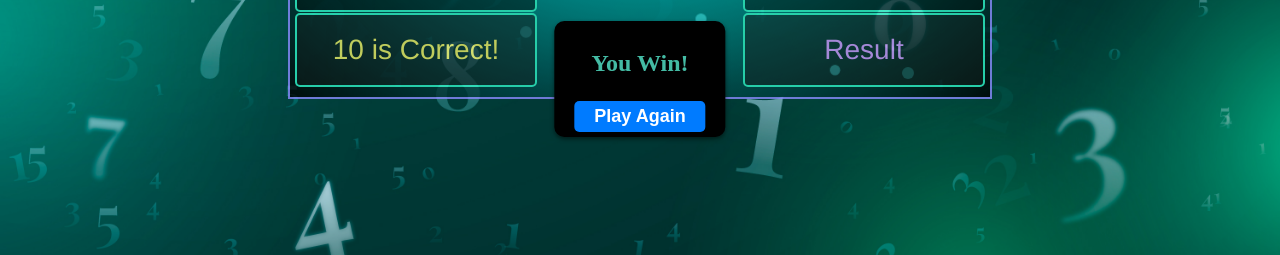
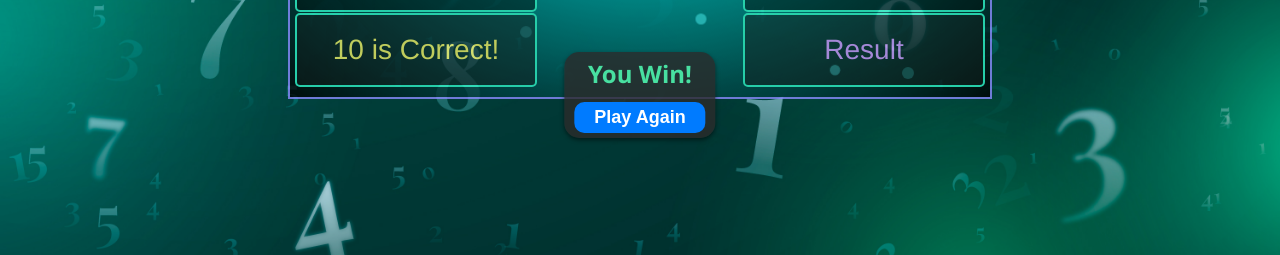
Before and after one commit to sumitst05/MysteryNum, a website: page public/index.html in a window 1280 px wide. Both pictures are taken after a click on the element "10". Shown: the part 561-816 px from the top of the page. Drawn offline with Linux system fonts and the light colour scheme.

Commit message:
[Update] styled reset button

```diff
--- a/public/index.html
+++ b/public/index.html
@@ -1,5 +1,6 @@
 <!DOCTYPE html>
 <html lang="en">
+
 <head>
   <title></title>
   <meta charset="UTF-8" />
@@ -39,10 +40,13 @@
   </div>
 
   <div class="result-prompt">
+    <div class="grid-item">
       <p id="result-message"></p>
       <button id="play-again-button">Play Again</button>
+    </div>
   </div>
 
   <script src="MysteryNum.js"></script>
 </body>
+
 </html>
--- a/public/style.css
+++ b/public/style.css
@@ -211,41 +211,52 @@ body {
 }
 
 .result-prompt {
+  font-family: 'Segoe UI', Tahoma, Geneva, Verdana, sans-serif;
+  margin-bottom: 0px;
   font-size: 24px;
   font-weight: bold;
   text-align: center;
   position: fixed;
-  top: 80%;
+  top: 82%;
   left: 50%;
   transform: translate(-50%, -50%);
   display: none;
-  background-color: #000000;
-  padding: 5px 20px;
-  border-radius: 10px;
+  background-color: rgba(43, 43, 43, 0.8);
+  padding: 5px 10px;
+  border-radius: 15px;
   box-shadow: 0 2px 4px rgba(0, 0, 0, 0.5);
+}
+
+.grid-item{
+  display: grid;
+  gap: 12px;
+}
+
+.result-prompt.win {
+  color: #48e0a1;
+}
+
+.result-prompt.lose {
+  color: #ff4643;
+}
+
+#result-message{
+  margin-top: 0px;
+  margin-bottom: 0px;
 }
 
 #play-again-button {
   display: block;
-  margin-top: 20px;
   padding: 5px 20px;
   font-size: 18px;
   font-weight: bold;
   color: #ffffff;
   background-color: #007bff;
   border: none;
-  border-radius: 5px;
+  border-radius: 10px;
   cursor: pointer;
 }
 
 #play-again-button:hover {
-  background-color: #0056b3;
+  background-color: #007bff8e;
 }
-
-.result-prompt.win {
-  color: #44bba4;
-}
-
-.result-prompt.lose {
-  color: #e53935;
-}
```
Also changed, not shown: 1 other file. Lines whose indentation alone changed are shown as unchanged.
